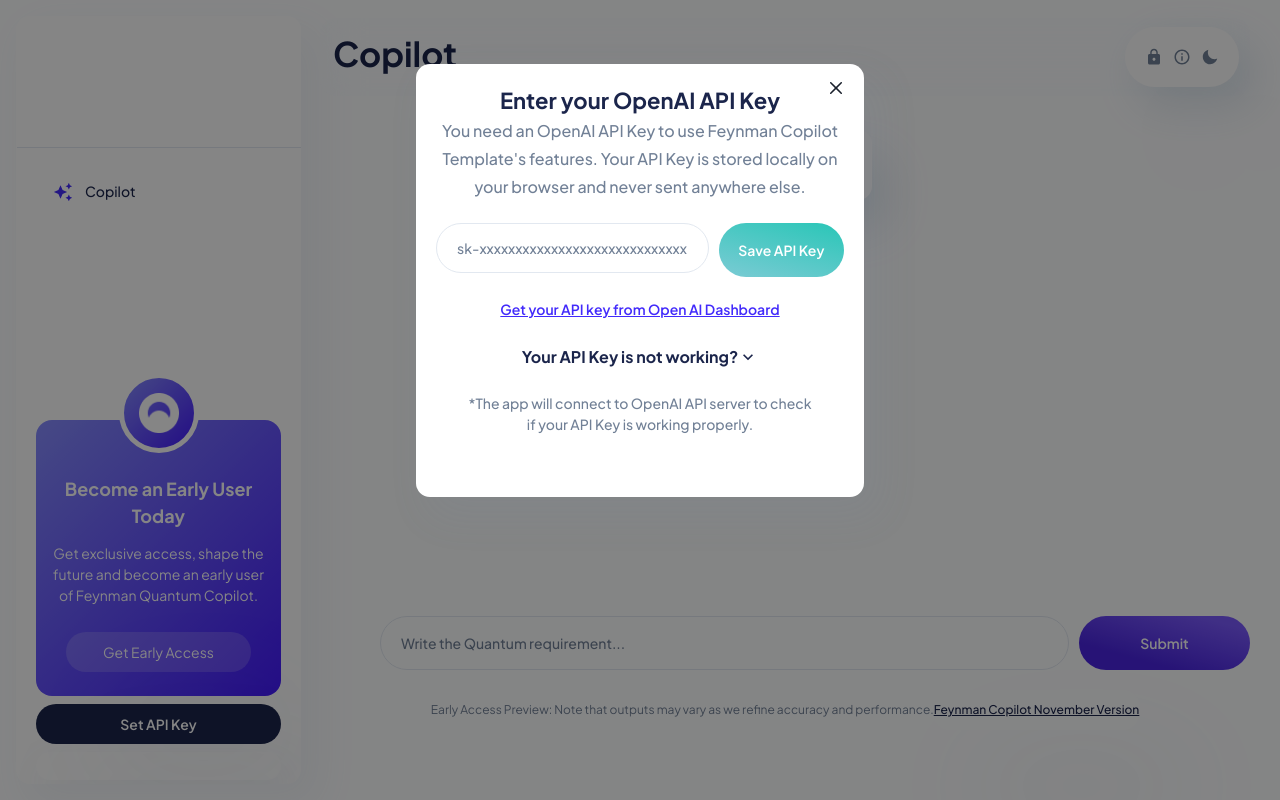
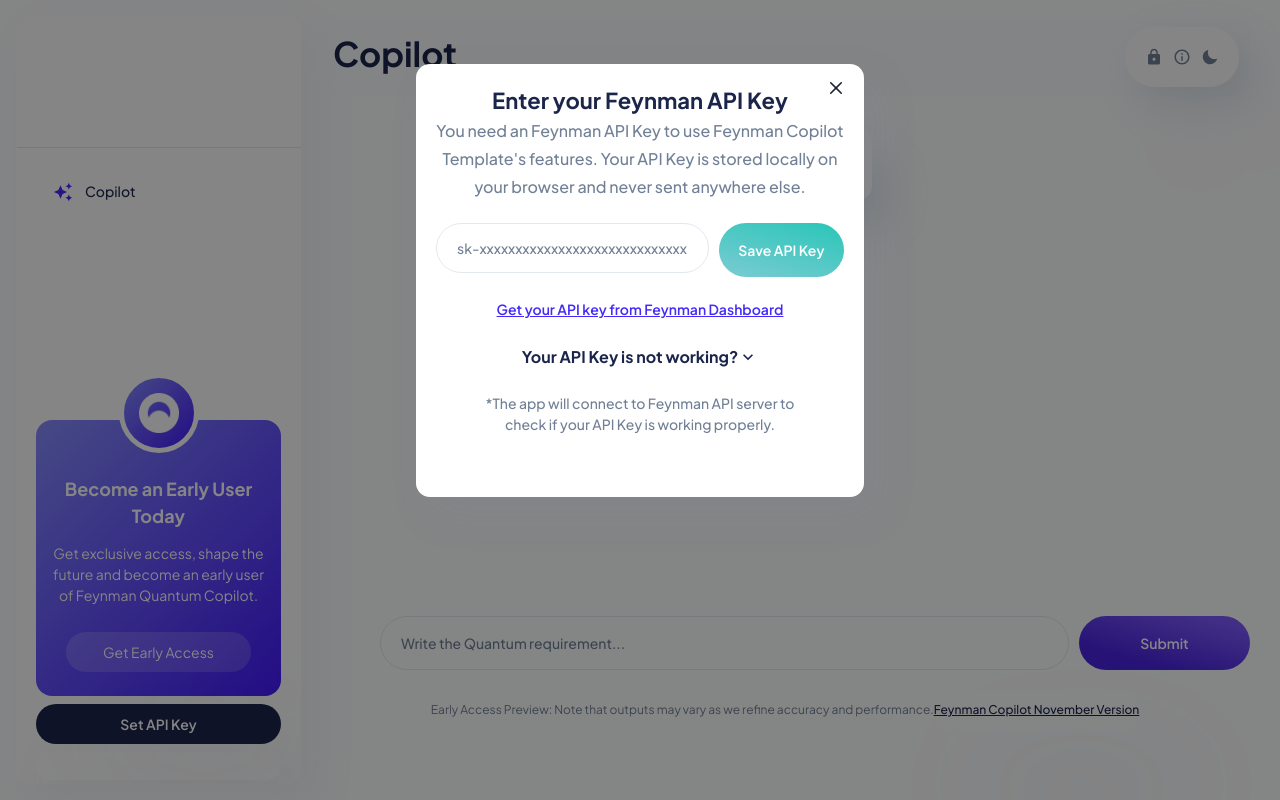
Before and after one commit to asela-wijesinghe/QTD_Horizon, a Next.js app: page / in a window 1280 px wide. Both pictures are taken after a click on the button "Set API Key". Shown: the top 800 px of the page. Built offline with nearby package versions, Linux system fonts and the light colour scheme.

Commit message:
Refactor APIModal component to update API key references for Feynman

```diff
--- a/src/components/apiModal/index.tsx
+++ b/src/components/apiModal/index.tsx
@@ -91,7 +91,7 @@ function APIModal(props: { setApiKey: any; sidebar?: boolean }) {
               textAlign={'center'}
               color={textColor}
             >
-              Enter your OpenAI API Key
+              Enter your Feynman API Key
             </ModalHeader>
             <ModalCloseButton _focus={{ boxShadow: 'none' }} />
             <ModalBody p="0px">
@@ -102,7 +102,7 @@ function APIModal(props: { setApiKey: any; sidebar?: boolean }) {
                 lineHeight="28px"
                 mb="22px"
               >
-                You need an OpenAI API Key to use Feynman Copilot Template's
+                You need an Feynman API Key to use Feynman Copilot Template's
                 features. Your API Key is stored locally on your browser and
                 never sent anywhere else.
               </Text>
@@ -162,11 +162,12 @@ function APIModal(props: { setApiKey: any; sidebar?: boolean }) {
               <Link
                 color={link}
                 fontSize="sm"
-                href="https://platform.openai.com/account/api-keys"
+                target="_blank"
+                href="https://forms.office.com/Pages/ResponsePage.aspx?id=MndA_kAZC0iL_NNTj_1X2AwtaLSPTwZNjZUxZwTzoatURU5WVVhCMzJUVUZNNEtaWFpOVUc3UVdNRS4u"
                 textDecoration="underline !important"
                 fontWeight="600"
               >
-                Get your API key from Open AI Dashboard
+                Get your API key from Feynman Dashboard
               </Link>
               <Accordion allowToggle w="100%" my="16px">
                 <AccordionItem border="none">
@@ -200,14 +201,15 @@ function APIModal(props: { setApiKey: any; sidebar?: boolean }) {
                         <Link
                           textDecoration="underline"
                           fontSize=",d"
-                          href="https://platform.openai.com/account/"
+                          target="_blank"
+                          href="https://forms.office.com/Pages/ResponsePage.aspx?id=MndA_kAZC0iL_NNTj_1X2AwtaLSPTwZNjZUxZwTzoatURU5WVVhCMzJUVUZNNEtaWFpOVUc3UVdNRS4u"
                           fontWeight="500"
                           color={grayColor}
                         >
-                          OpenAI account
+                          Feynman account
                         </Link>{' '}
-                        and a valid API key to use ChatGPT. We don't sell API
-                        keys.
+                        and a valid API key to use Feynman Copilot Template. We
+                        don't sell API keys.
                       </ListItem>
                       <ListItem
                         color={grayColor}
@@ -220,11 +222,12 @@ function APIModal(props: { setApiKey: any; sidebar?: boolean }) {
                           textDecoration="underline"
                           fontSize="md"
                           lineHeight="28px"
-                          href="https://platform.openai.com/account/billing/overview"
+                          target="_blank"
+                          href="https://forms.office.com/Pages/ResponsePage.aspx?id=MndA_kAZC0iL_NNTj_1X2AwtaLSPTwZNjZUxZwTzoatURU5WVVhCMzJUVUZNNEtaWFpOVUc3UVdNRS4u"
                           fontWeight="500"
                           color={grayColor}
                         >
-                          OpenAI Billing
+                          Feynman Billing
                         </Link>{' '}
                         page. Without billing info, your API key will not work.
                       </ListItem>
@@ -239,7 +242,7 @@ function APIModal(props: { setApiKey: any; sidebar?: boolean }) {
                 mb="42px"
                 mx="30px"
               >
-                *The app will connect to OpenAI API server to check if your API
+                *The app will connect to Feynman API server to check if your API
                 Key is working properly.
               </Text>
             </ModalBody>
```
